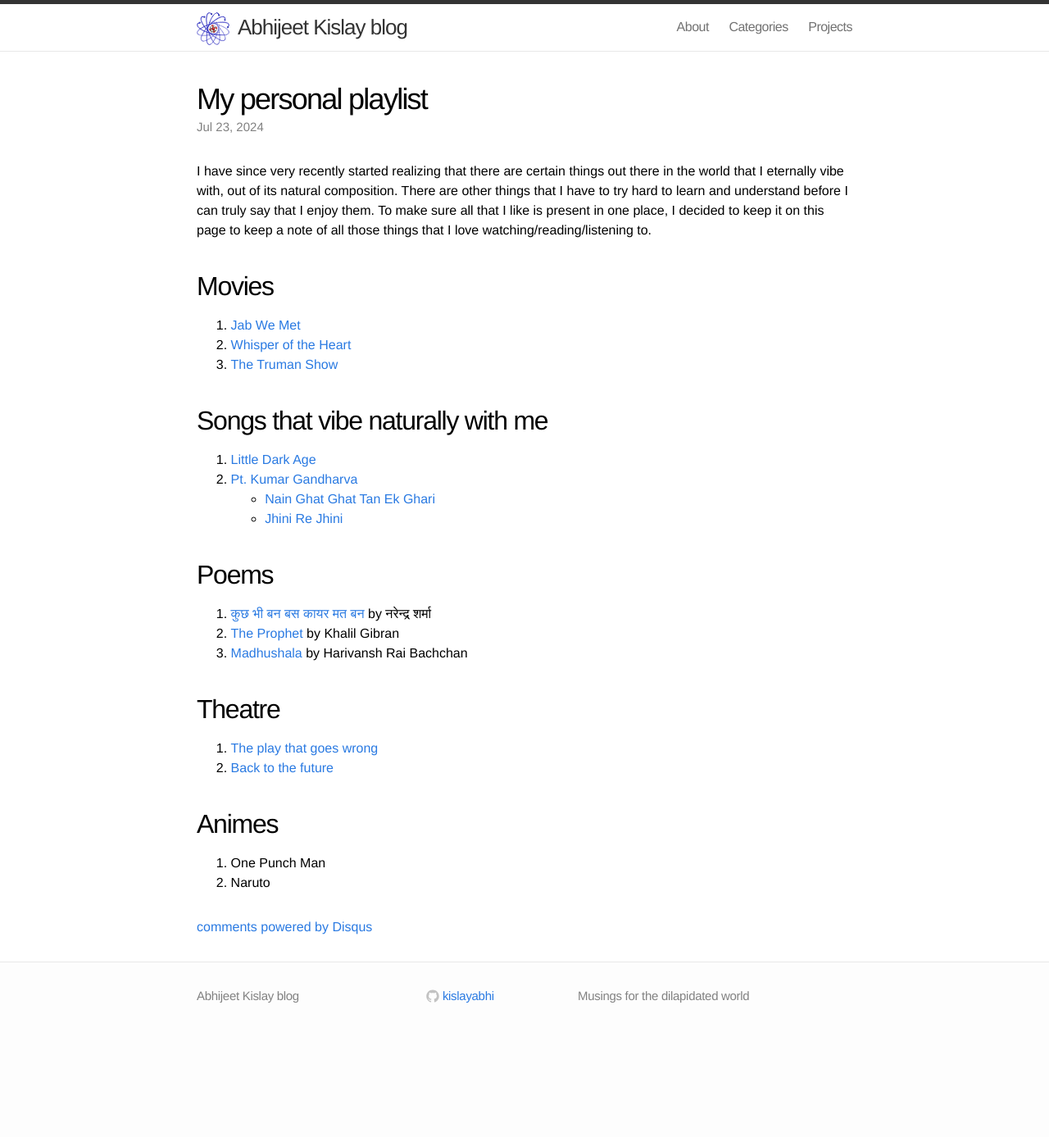
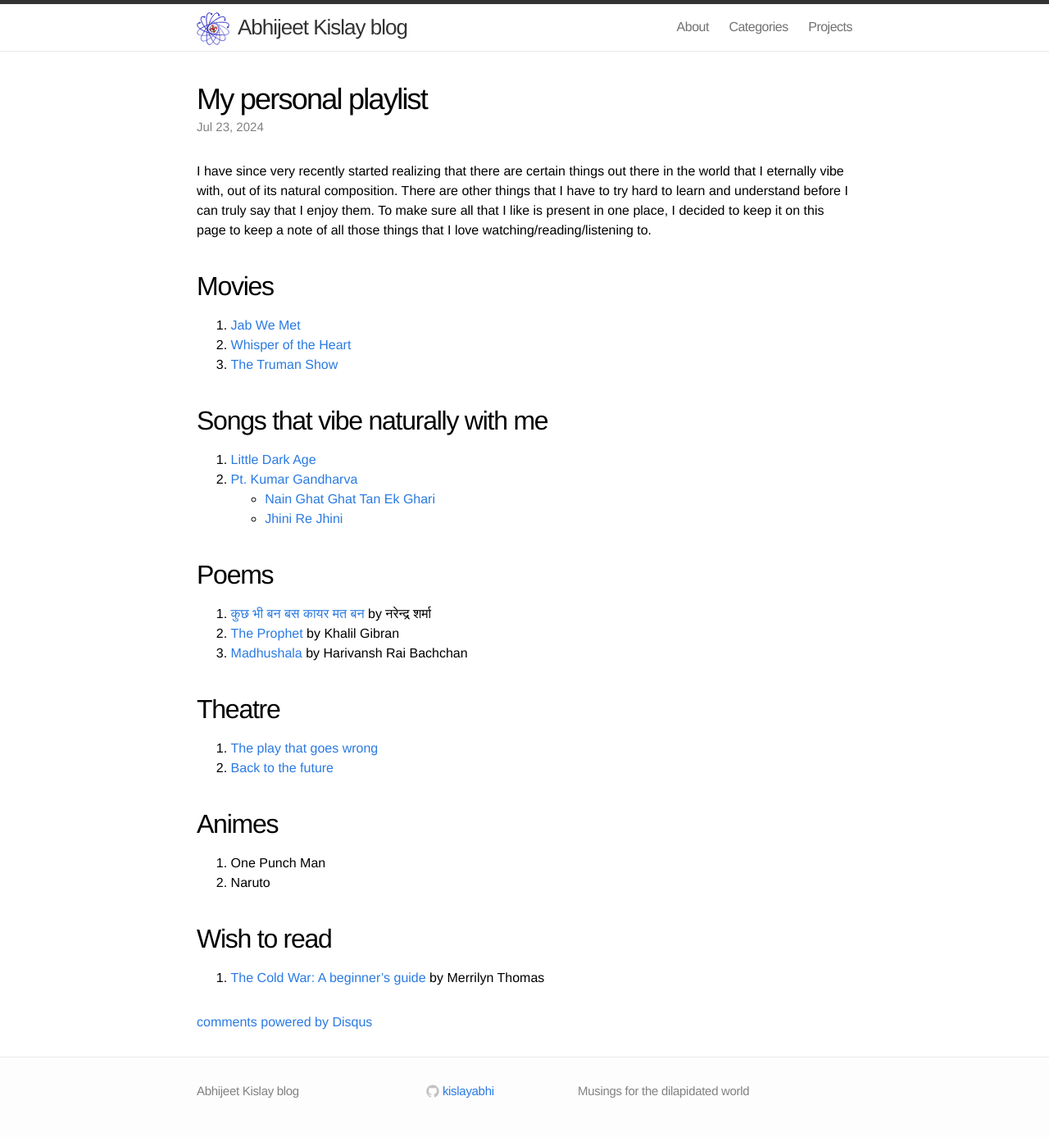
Before and after one commit to kislayabhi/kislayabhi.github.io, a Jekyll site: the page built from _posts/2024-7-23-My-personal-playlist.md, in a window 1280 px wide. Shown: the whole page at 82% size. Built offline with Jekyll 4.4.1, drawn with Linux system fonts in a browser that asks for light colours; comment, search, counter and statistics services are not loaded; before the commit the page ends 1271 px from its top, so only the background shows below that.

Commit message:
Update 2024-7-23-My-personal-playlist.md

```diff
--- a/_posts/2024-7-23-My-personal-playlist.md
+++ b/_posts/2024-7-23-My-personal-playlist.md
@@ -32,3 +32,6 @@ I have since very recently started realizing that there are certain things out t
 ## Animes
 1. One Punch Man
 2. Naruto
+
+## Wish to read
+1. [The Cold War: A beginner's guide](https://archive.org/details/coldwarbeginners0000thom) by Merrilyn Thomas
```
